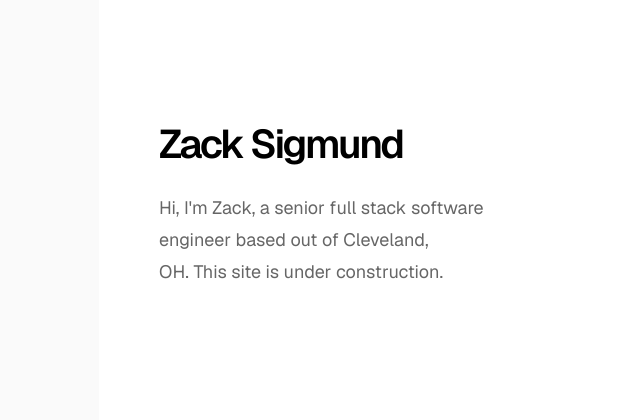
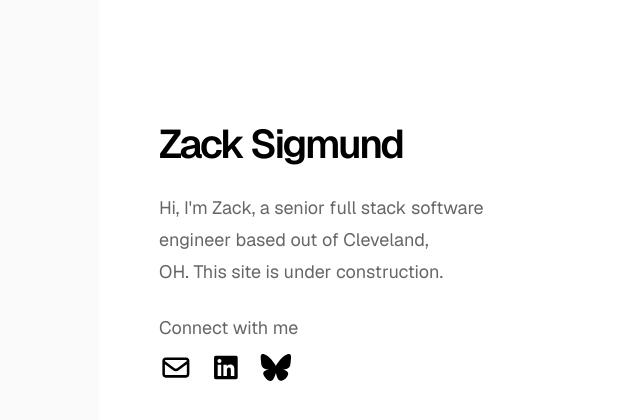
Before and after one commit to zacksigmund/portefeuille, a Next.js app: page / in a window 1280 px wide. Shown: the top 420 px of the page, without its empty margins (141-781 px from the left). Built offline with nearby package versions, Linux system fonts and the light colour scheme.

Commit message:
Add socials

```diff
--- a/package.json
+++ b/package.json
@@ -9,6 +9,11 @@
     "lint": "eslint"
   },
   "dependencies": {
+    "@fortawesome/fontawesome-svg-core": "^7.1.0",
+    "@fortawesome/free-brands-svg-icons": "^7.1.0",
+    "@fortawesome/free-regular-svg-icons": "^7.1.0",
+    "@fortawesome/free-solid-svg-icons": "^7.1.0",
+    "@fortawesome/react-fontawesome": "^3.2.0",
     "next": "16.1.6",
     "react": "19.2.3",
     "react-dom": "19.2.3"
--- a/src/app/layout.tsx
+++ b/src/app/layout.tsx
@@ -1,6 +1,10 @@
 import type { Metadata } from "next";
 import { Geist, Geist_Mono } from "next/font/google";
 import "./globals.css";
+
+import { config } from "@fortawesome/fontawesome-svg-core";
+import "@fortawesome/fontawesome-svg-core/styles.css";
+config.autoAddCss = false;
 
 const geistSans = Geist({
   variable: "--font-geist-sans",
@@ -14,7 +18,8 @@ const geistMono = Geist_Mono({
 
 export const metadata: Metadata = {
   title: "ZackSigmund.com",
-  description: "Zack Sigmund is a senior full stack software engineer based out of Cleveland, OH.",
+  description:
+    "Zack Sigmund is a senior full stack software engineer based out of Cleveland, OH.",
 };
 
 export default function RootLayout({
--- a/src/app/page.module.css
+++ b/src/app/page.module.css
@@ -70,6 +70,12 @@ a.secondary {
   border-color: var(--button-secondary-border);
 }
 
+.socials {
+    margin-block: 8px;
+    display: flex;
+    gap: 16px;
+}
+
 /* Enable hover only on non-touch devices */
 @media (hover: hover) and (pointer: fine) {
   a.primary:hover {
--- a/src/app/page.tsx
+++ b/src/app/page.tsx
@@ -1,4 +1,7 @@
 import styles from "./page.module.css";
+import { FontAwesomeIcon } from "@fortawesome/react-fontawesome";
+import { faBluesky, faLinkedin } from "@fortawesome/free-brands-svg-icons";
+import { faEnvelope } from "@fortawesome/free-regular-svg-icons";
 
 export default function Home() {
   return (
@@ -7,7 +10,34 @@ export default function Home() {
         <div className={styles.intro}>
           <h1>Zack Sigmund</h1>
           <p>
-            Hi, I'm Zack, a senior full stack software engineer based out of Cleveland, OH. This site is under construction.
+            Hi, I'm Zack, a senior full stack software engineer based out of
+            Cleveland, OH. This site is under construction.
+          </p>
+          <p>
+            Connect with me <br />
+            <span className={styles.socials}>
+              <a
+                href="mailto:zack[at]zacksigmund.com"
+                target="_blank"
+                rel="noreferrer"
+              >
+                <FontAwesomeIcon icon={faEnvelope} size="xl" />
+              </a>
+              <a
+                href="https://www.linkedin.com/in/zacksigmund"
+                target="_blank"
+                rel="noreferrer"
+              >
+                <FontAwesomeIcon icon={faLinkedin} size="xl" />
+              </a>
+              <a
+                href="https://bsky.app/profile/zacksigmund.com"
+                target="_blank"
+                rel="noreferrer"
+              >
+                <FontAwesomeIcon icon={faBluesky} size="xl" />
+              </a>
+            </span>
           </p>
         </div>
       </main>
```
Also changed, not shown: 1 other file (tests, documents, lock files or other folders).
